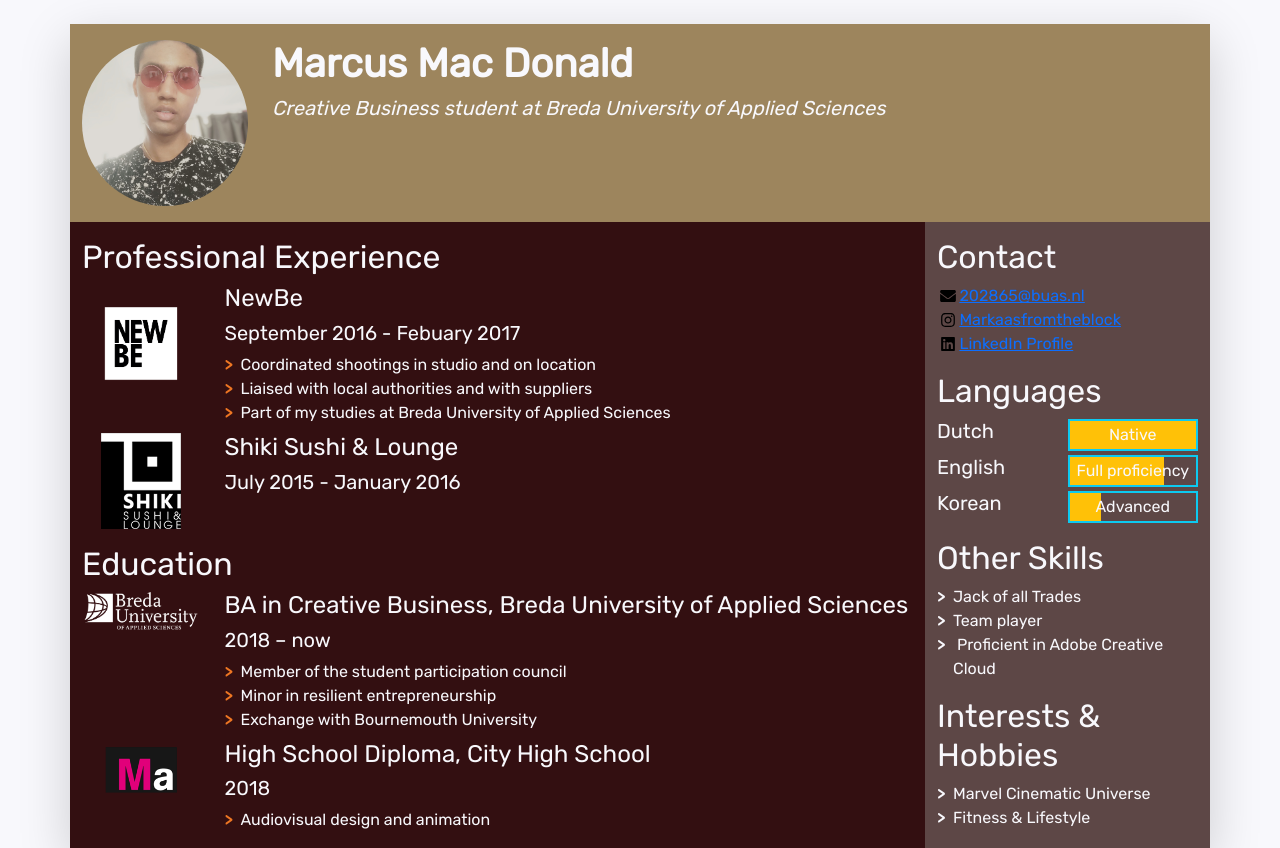
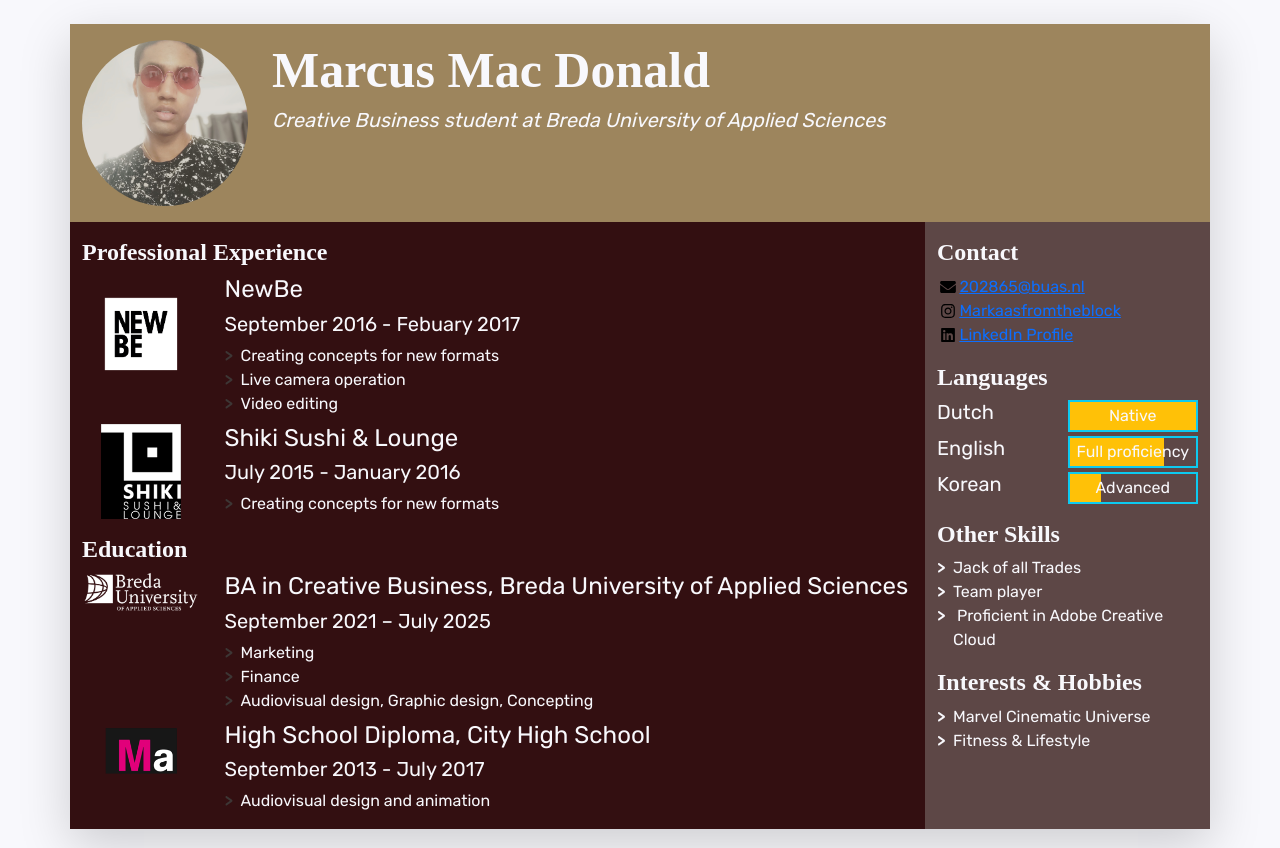
Before and after one commit to MarcusMacDonald1996/MyCV, a plain HTML site: page index.html in a window 1280 px wide. Shown: the top 848 px of the page. Drawn offline with nearby package versions, Linux system fonts and the light colour scheme.

Commit message:
Version 5
I changed details in the job descriptions and the color of the skill list

```diff
--- a/css/styles.css
+++ b/css/styles.css
@@ -36,7 +36,7 @@ body {
 }
 
 .biography-details li::before {
-	color: #EE7623;
+	color: #3D3635;
 }
 
 .biography-details li, .skill-list li {
@@ -49,3 +49,13 @@ body {
 	height: 1em;
 	flex-basis: 1.4em;
 }
+.title {
+    font-weight: bold;
+    font-size: 50px;
+    font-family: "Abril Fatface", "Bebas Neue Regular", "Bebas Neue Book", "Bebas Neue Bold", Elmono, "LEMON MILK", "LEMON MILK Bold", "LEMON MILK Light", "LEMON MILK Medium";
+}
+.title-small {
+    font-family: "Abril Fatface", "Bebas Neue Regular", "Bebas Neue Book", "Bebas Neue Bold", Elmono, "LEMON MILK", "LEMON MILK Bold", "LEMON MILK Light", "LEMON MILK Medium";
+    font-weight: bold;
+    font-size: 24px;
+}
--- a/index.html
+++ b/index.html
@@ -93,9 +93,9 @@
                   <h5>September 2016 - Febuary 2017</h5>
                   <!-- Use the list below to talk about your achievements -->
                   <ul class="biography-details list-unstyled">
-                    <li>Coordinated shootings in studio and on location</li>
-                    <li>Liaised with local authorities and with suppliers</li>
-                    <li>Part of my studies at Breda University of Applied Sciences</li>
+                    <li>Creating concepts for new formats</li>
+                    <li>Live camera operation</li>
+                    <li>Video editing</li>
                   </ul>
                 </div>
               </li>
@@ -109,6 +109,8 @@
                 <div class="biography-contents col-9 col-sm-10 col-md-9 col-lg-10">
                   <h4>Shiki Sushi &amp; Lounge</h4>
                   <h5>July 2015 - January 2016</h5>
+					<ul class="biography-details list-unstyled">
+						<li>Creating concepts for new formats</li>
                   <!-- This entry doesn't have a list of achievements, but you can copy-paste the one from above -->
                 </div>
               </li>
@@ -129,12 +131,12 @@
                 </div>
                 <div class="biography-contents col-9 col-sm-10 col-md-9 col-lg-10">
                   <h4>BA in Creative Business, Breda University of Applied Sciences</h4>
-                  <h5>2018&nbsp;&ndash;&nbsp;now</h5>
+                  <h5>September 2021 – July 2025</h5>
                   <!-- Use the list below to talk about minors, exchanges, extra-curricular activities. -->
                   <ul class="biography-details list-unstyled">
-                    <li>Member of the student participation council</li>
-                    <li>Minor in resilient entrepreneurship</li>
-                    <li>Exchange with Bournemouth University</li>
+                    <li>Marketing</li>
+                    <li>Finance</li>
+                    <li>Audiovisual design, Graphic design, Concepting&nbsp;</li>
                   </ul>
                 </div>
               </li>
@@ -146,7 +148,7 @@
                 </div>
                 <div class="biography-contents col-9 col-sm-10 col-md-9 col-lg-10">
                   <h4>High School Diploma, City High School</h4>
-                  <h5>2018</h5>
+                  <h5>September 2013 - July 2017</h5>
                   <ul class="biography-details list-unstyled">
                     <li>Audiovisual design and animation</li>
                   </ul>
```
